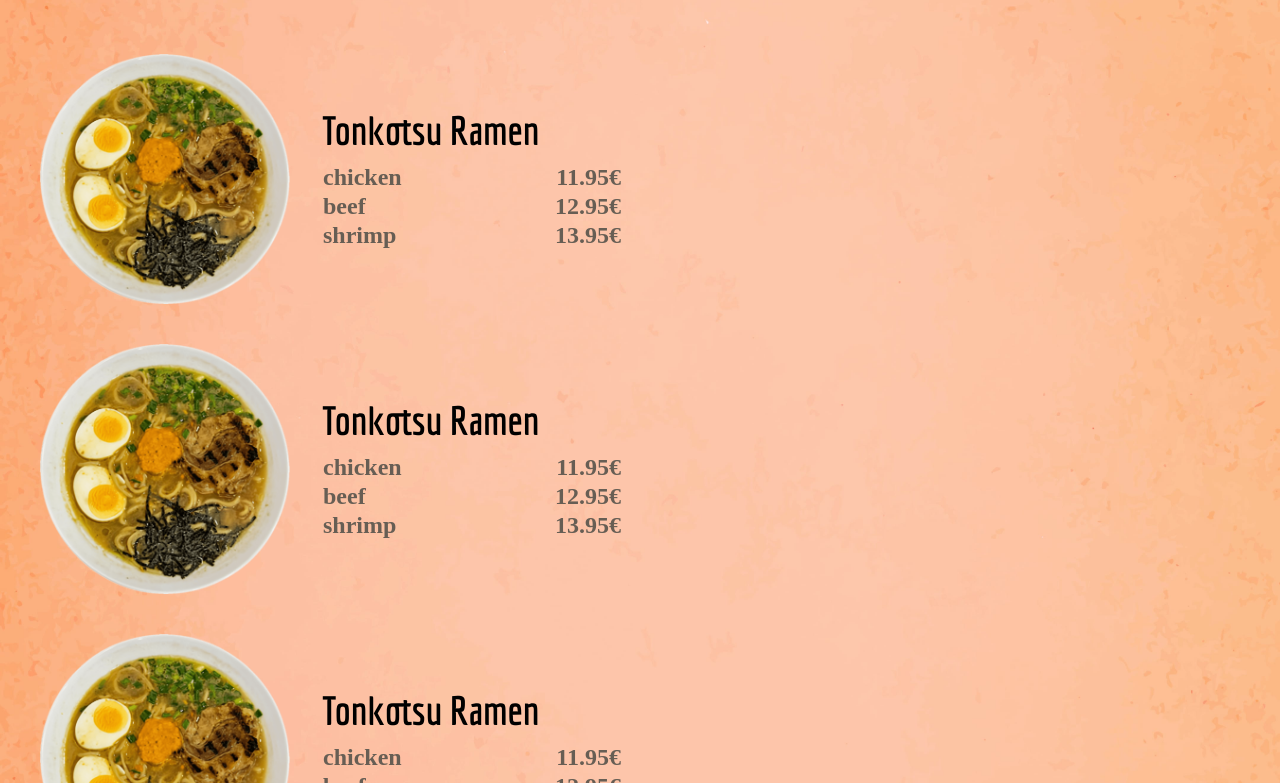
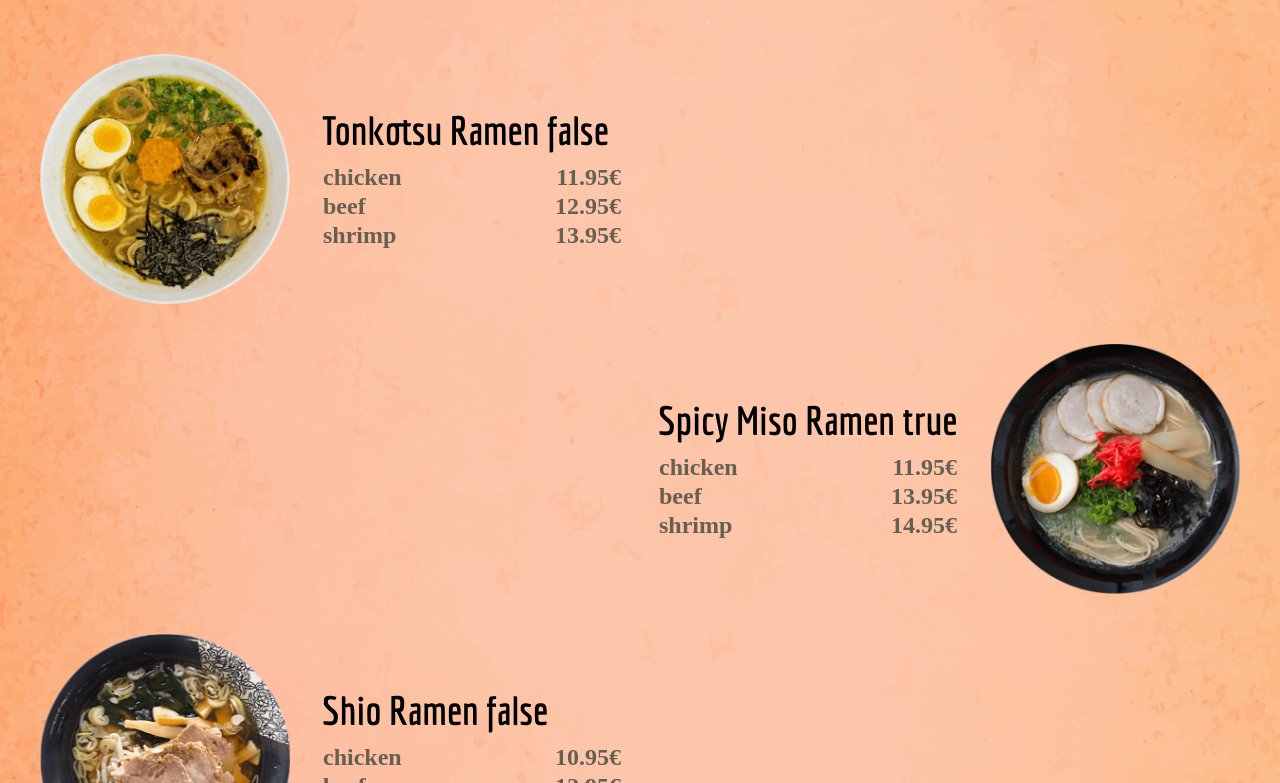
Before and after one commit to HenningOtte/angular-sakura-ramen, an Angular app: page / in a window 1280 px wide. Shown: the part 1437-2220 px from the top of the page. Built offline with nearby package versions, Linux system fonts and the light colour scheme; a web font is replaced by a local one.

Commit message:
Implement dynamic menu generation with mealsdata.ts - Added mealsdata.ts containing all meal data - our-menu component now loops through meals and passes data to meal.ts - meal.html dynamically displays meal info and applies conditional styling

```diff
--- a/src/app/app.ts
+++ b/src/app/app.ts
@@ -1,13 +1,11 @@
 import { Component, signal } from '@angular/core';
 import { RouterOutlet } from '@angular/router';
-import { Maincontent } from './main-content/maincontent';
 import { Footer } from './shared/components/footer/footer';
 
 @Component({
   selector: 'app-root',
   imports: [
     RouterOutlet,
-    Maincontent,
     Footer
   ],
   templateUrl: './app.html',
--- a/src/app/main-content/landing-page/navbar/navbar.scss
+++ b/src/app/main-content/landing-page/navbar/navbar.scss
@@ -1,8 +1,8 @@
+@import './../../../../styles.scss';
+
 nav {
     padding: 32px;
-    display: flex;
-    justify-content: space-between;
-    align-items: center;
+    @include dFlex($jc: space-between);
 
     >img {
         width: 64px;
@@ -10,25 +10,21 @@ nav {
     }
 
     >div {
-        display: flex;
-        align-items: center;
-        gap: 40px;
+        @include dFlex($g: 40px);
 
         >a {
             &:hover {
-                color: #9f0908;
+                color: $darkred;
             }
         }
     }
 }
 
 .phone_btn {
-    display: flex;
-    align-items: center;
-    background-color: #9f0908;
+    @include borderStyling(solid);
+    @include dFlex();
+    background-color: $darkred;
     padding: 8px 16px 8px 12px;
-    border: 3px solid white;
-    border-radius: 16px;
     cursor: pointer;
 
     &:hover {
@@ -47,7 +43,7 @@ nav {
 }
 
 a {
+    @include fontColor(white);
     text-decoration: none;
-    color: white;
     font-size: 24px;
 }
--- a/src/app/main-content/our-menu/meal/meal.html
+++ b/src/app/main-content/our-menu/meal/meal.html
@@ -1,21 +1,15 @@
-<div>
-    <img src="img/3_section_our_menu/Png/R1.png" alt="">
+<div [ngStyle]="{'flex-direction': isOdd ? rowReverse : row}">
+    <img src="img/3_section_our_menu/Png/R{{imgNumber}}.png" alt="">
     <div>
-        <p>Tonkotsu Ramen</p>
+        <p>{{meal.name}} {{isOdd}}</p>
         <table>
             <tbody>
+                @for (ingredient of meal.ingredients; track $index) {
                 <tr>
-                    <td>chicken</td>
-                    <td>11.95€</td>
+                    <td>{{ingredient.name}}</td>
+                    <td>{{ingredient.price}}€</td>
                 </tr>
-                <tr>
-                    <td>beef</td>
-                    <td>12.95€</td>
-                </tr>
-                <tr>
-                    <td>shrimp</td>
-                    <td>13.95€</td>
-                </tr>
+                }
             </tbody>
         </table>
     </div>
--- a/src/app/main-content/our-menu/meal/meal.scss
+++ b/src/app/main-content/our-menu/meal/meal.scss
@@ -1,21 +1,20 @@
 div {
   width: 100%;
   display: flex;
-    flex-direction: row;
   align-items: center;
   gap: 32px;
 
-    >img {
+  > img {
     width: 250px;
     height: auto;
   }
 
-    >div {
+  > div {
     display: flex;
     flex-direction: column;
     gap: 8px;
     width: 300px;
-        >p {
+    > p {
       font-family: 'Economica-Bold';
       font-size: 40px;
       font-weight: 800;
--- a/src/app/main-content/our-menu/meal/meal.ts
+++ b/src/app/main-content/our-menu/meal/meal.ts
@@ -1,11 +1,23 @@
-import { Component } from '@angular/core';
+import { CommonModule } from '@angular/common';
+import { Component, Input } from '@angular/core';
 
 @Component({
   selector: 'app-meal',
-  imports: [],
+  imports: [CommonModule],
   templateUrl: './meal.html',
   styleUrl: './meal.scss',
 })
 export class Meal {
-
+  @Input() imgNumber: number = 1;
+  @Input() isOdd: boolean = false;
+  @Input() meal = {
+    name: '',
+    ingredients: [
+      { name: 'chicken', price: 0 },
+      { name: 'beef', price: 1 },
+      { name: 'shrimp', price: 2 },
+    ],
+  };
+  rowReverse = 'row-reverse';
+  row = 'row';
 }
--- a/src/app/main-content/our-menu/our-menu.html
+++ b/src/app/main-content/our-menu/our-menu.html
@@ -1,8 +1,8 @@
 <section class="fontFamily">
     <h1>OUR MENU</h1>
     <div>
-        <app-meal></app-meal>
-        <app-meal></app-meal>
-        <app-meal></app-meal>
+        @for (singleMeal of mealsData.meals; track singleMeal; let odd = $odd; let index = $index) {
+        <app-meal [meal]="singleMeal" [isOdd]="odd" [imgNumber]="index + 1"></app-meal>
+        }
     </div>
 </section>
--- a/src/app/main-content/our-menu/our-menu.ts
+++ b/src/app/main-content/our-menu/our-menu.ts
@@ -1,5 +1,6 @@
-import { Component } from '@angular/core';
+import { Component, inject } from '@angular/core';
 import { Meal } from './meal/meal';
+import { Mealsdata } from '../../mealsdata';
 
 @Component({
   selector: 'app-our-menu',
@@ -8,5 +9,5 @@ import { Meal } from './meal/meal';
   styleUrl: './our-menu.scss',
 })
 export class OurMenu {
-
+  mealsData = inject(Mealsdata);
 }
--- /dev/null
+++ b/src/app/mealsdata.ts
@@ -0,0 +1,33 @@
+import { Injectable } from '@angular/core';
+
+@Injectable({
+  providedIn: 'root',
+})
+export class Mealsdata {
+  meals = [
+    {
+      name: 'Tonkotsu Ramen',
+      ingredients: [
+        { name: 'chicken', price: 11.95 },
+        { name: 'beef', price: 12.95 },
+        { name: 'shrimp', price: 13.95 },
+      ],
+    },
+    {
+      name: 'Spicy Miso Ramen',
+      ingredients: [
+        { name: 'chicken', price: 11.95 },
+        { name: 'beef', price: 13.95 },
+        { name: 'shrimp', price: 14.95 },
+      ],
+    },
+    {
+      name: 'Shio Ramen',
+      ingredients: [
+        { name: 'chicken', price: 10.95 },
+        { name: 'beef', price: 12.95 },
+        { name: 'shrimp', price: 12.95 },
+      ],
+    },
+  ];
+}
--- a/src/styles.scss
+++ b/src/styles.scss
@@ -1,4 +1,16 @@
 /* You can add global styles to this file, and also import other style files */
+
+* {
+    margin: 0;
+    box-sizing: border-box;
+    scroll-behavior: smooth;
+}
+
+$darkred: #9f0908;
+
+.fontFamily {
+    font-family: 'Raleway';
+}
 
 @font-face {
     font-family: 'Raleway';
@@ -14,12 +26,18 @@
     font-style: bold;
 }
 
-* {
-    margin: 0;
-    box-sizing: border-box;
-    scroll-behavior: smooth;
+@mixin borderStyling($bStyle) {
+    border-radius: 16px;
+    border: 3px $bStyle white;
 }
 
-.fontFamily {
-    font-family: 'Raleway';
+@mixin fontColor($color) {
+    color: $color;
 }
+
+@mixin dFlex($jc: center, $ai: center, $g: 0px) {
+    display: flex;
+    justify-content: $jc;
+    align-items: $ai;
+    gap: $g;
+}
```
Lines whose indentation alone changed are shown as unchanged.
